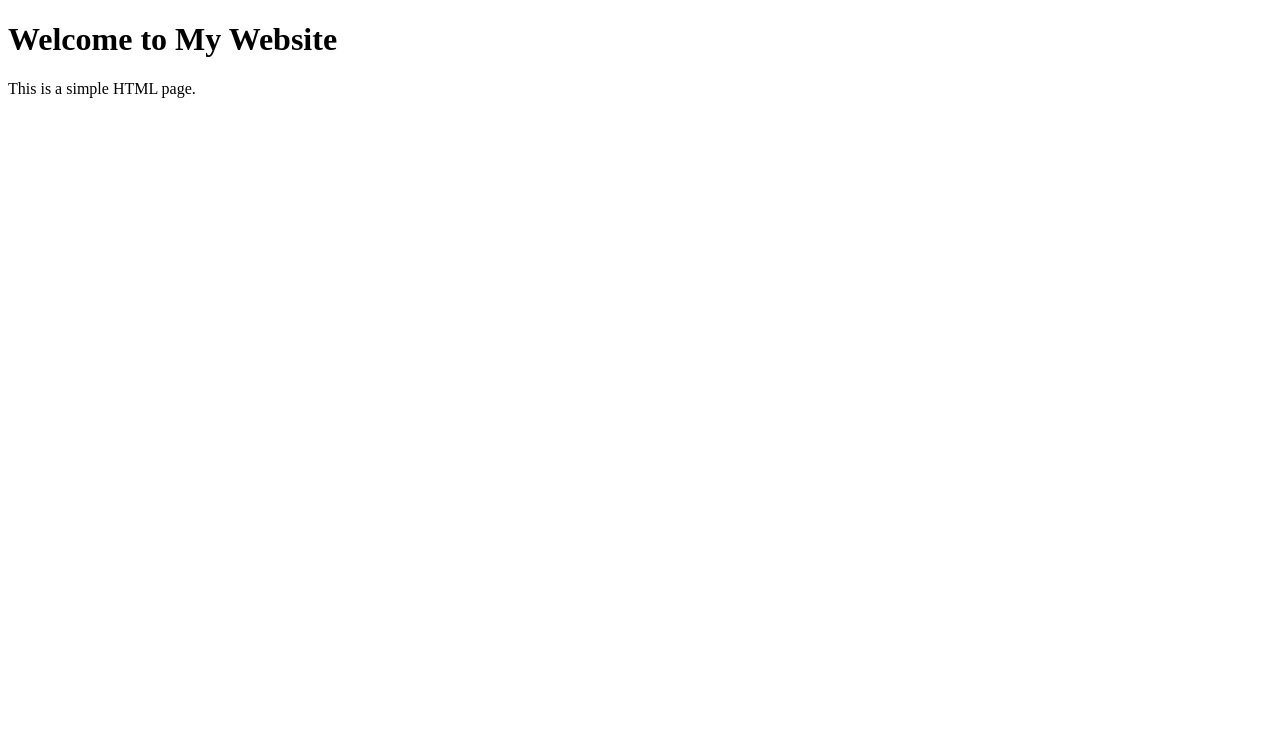
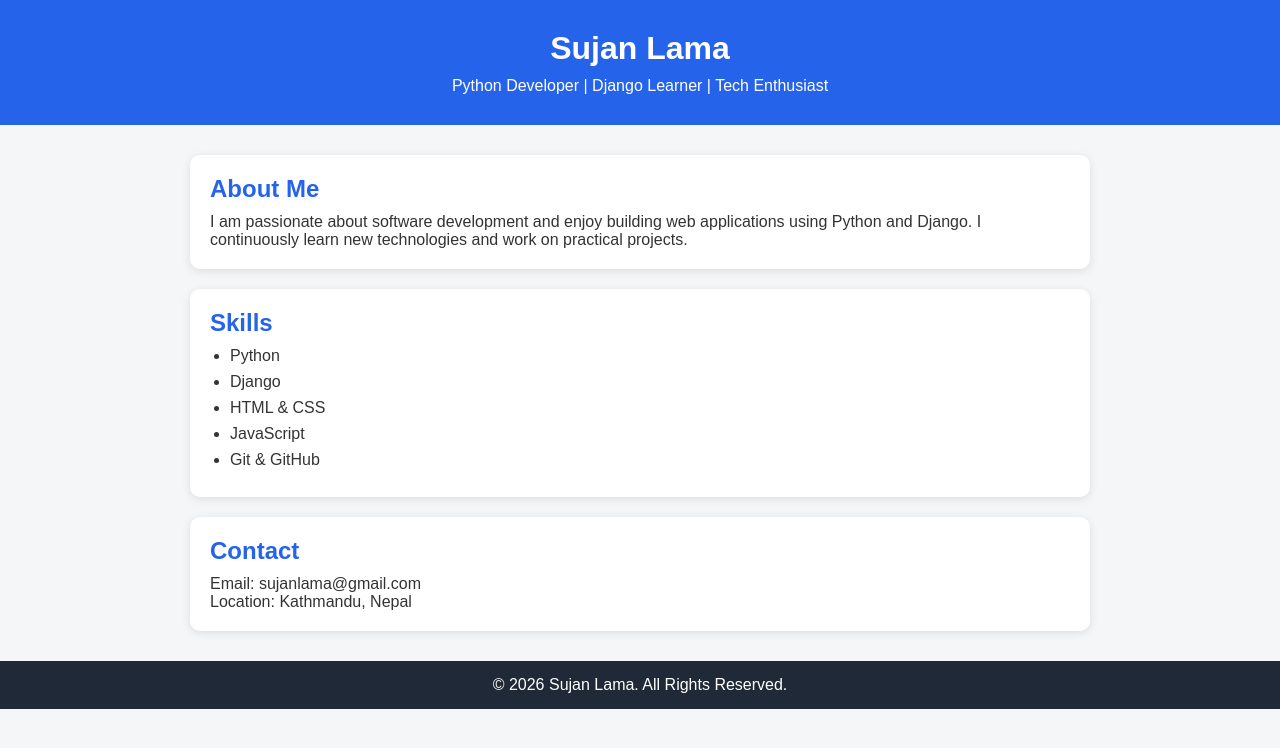
Before and after one commit to SuzanLama433/django-learning, a Django app: page / in a window 1280 px wide. Shown: the top 748 px of the page. Run offline with Django 5.2, Linux system fonts and the light colour scheme.

Commit message:
update html with css

```diff
--- /dev/null
+++ b/app/static/css/style.css
@@ -0,0 +1,56 @@
+* {
+  margin: 0;
+  padding: 0;
+  box-sizing: border-box;
+}
+
+body {
+  font-family: Arial, sans-serif;
+  background-color: #f4f6f8;
+  color: #333;
+}
+
+header {
+  background-color: #2563eb;
+  color: white;
+  text-align: center;
+  padding: 30px;
+}
+
+header p {
+  margin-top: 10px;
+}
+
+main {
+  width: 80%;
+  max-width: 900px;
+  margin: 30px auto;
+}
+
+.card {
+  background: white;
+  padding: 20px;
+  margin-bottom: 20px;
+  border-radius: 10px;
+  box-shadow: 0 2px 10px rgba(0, 0, 0, 0.1);
+}
+
+.card h2 {
+  color: #2563eb;
+  margin-bottom: 10px;
+}
+
+.card ul {
+  padding-left: 20px;
+}
+
+.card li {
+  margin-bottom: 8px;
+}
+
+footer {
+  background-color: #1f2937;
+  color: white;
+  text-align: center;
+  padding: 15px;
+}
--- a/app/templates/home.html
+++ b/app/templates/home.html
@@ -3,11 +3,48 @@
   <head>
     <meta charset="UTF-8" />
     <meta name="viewport" content="width=device-width, initial-scale=1.0" />
-    <title>My First Web Page</title>
-    <style></style>
+
+    <!-- Link CSS File -->
+    <link rel="stylesheet" href="static/css/style.css" />
+
+    <title>My Profile</title>
   </head>
   <body>
-    <h1>Welcome to My Website</h1>
-    <p>This is a simple HTML page.</p>
+    <header>
+      <h1>Sujan Lama</h1>
+      <p>Python Developer | Django Learner | Tech Enthusiast</p>
+    </header>
+
+    <main>
+      <section class="card">
+        <h2>About Me</h2>
+        <p>
+          I am passionate about software development and enjoy building web
+          applications using Python and Django. I continuously learn new
+          technologies and work on practical projects.
+        </p>
+      </section>
+
+      <section class="card">
+        <h2>Skills</h2>
+        <ul>
+          <li>Python</li>
+          <li>Django</li>
+          <li>HTML & CSS</li>
+          <li>JavaScript</li>
+          <li>Git & GitHub</li>
+        </ul>
+      </section>
+
+      <section class="card">
+        <h2>Contact</h2>
+        <p>Email: sujanlama@gmail.com</p>
+        <p>Location: Kathmandu, Nepal</p>
+      </section>
+    </main>
+
+    <footer>
+      <p>&copy; 2026 Sujan Lama. All Rights Reserved.</p>
+    </footer>
   </body>
 </html>
```
